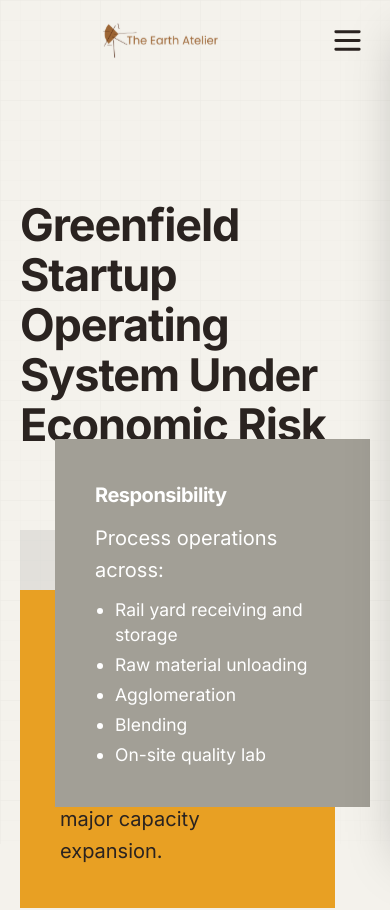
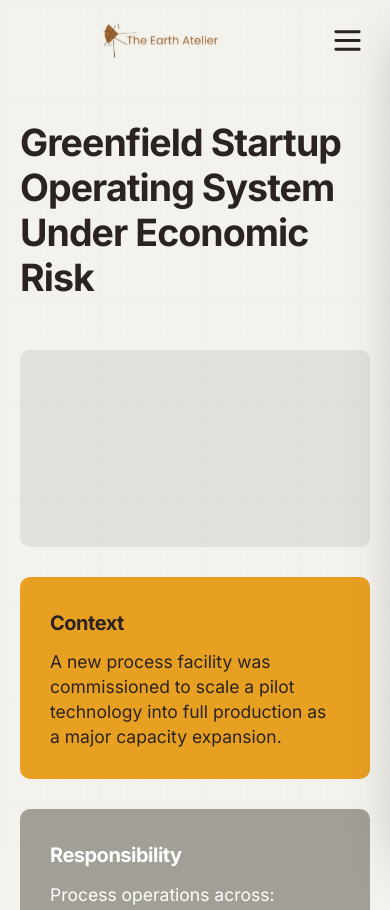
Before and after one commit to ejmoneyyy1/Operational-Consultation-, a Next.js app: page /case-studies in a window 390 px wide. Shown: the top 910 px of the page. Built offline with nearby package versions, Linux system fonts and the light colour scheme.

Commit message:
Mobile fixes, case-studies overlap fix, centered footer and nav

```diff
--- a/app/case-studies/page.tsx
+++ b/app/case-studies/page.tsx
@@ -1,29 +1,29 @@
 export default function CaseStudiesPage() {
   return (
     <>
-      {/* TASK 1: Hero & Overlapping Context Area */}
-      <div className="pt-40 pb-16 max-w-7xl mx-auto px-4 sm:px-6 lg:px-8">
-        <h1 className="text-4xl md:text-5xl font-bold text-brand-soil mb-16 max-w-4xl">
+      {/* TASK 1: Hero & Overlapping Context Area - stacks on mobile to prevent overlap */}
+      <div className="pt-24 pb-12 md:pt-40 md:pb-16 max-w-7xl mx-auto px-4 sm:px-6 lg:px-8">
+        <h1 className="text-3xl md:text-5xl font-bold text-brand-soil mb-10 md:mb-16 max-w-4xl">
           Greenfield Startup Operating System Under Economic Risk
         </h1>
 
-        {/* The Overlapping Grid */}
-        <div className="relative max-w-5xl mx-auto mt-8 mb-32">
+        {/* The Overlapping Grid - relative flow on mobile, absolute on desktop */}
+        <div className="relative max-w-5xl mx-auto mt-8 mb-16 md:mb-32">
           {/* Main Image Placeholder */}
-          <div className="w-full md:w-[80%] ml-auto aspect-video bg-brand-aluminium/20" />
+          <div className="w-full md:w-[80%] ml-auto aspect-video bg-brand-aluminium/20 rounded-lg" />
 
-          {/* Context Box (Orange) */}
-          <div className="absolute top-12 left-0 w-[90%] md:w-96 bg-brand-ochre p-8 z-10">
+          {/* Context Box (Orange) - in flow on mobile, absolute on desktop */}
+          <div className="relative md:absolute md:top-12 md:left-0 mt-6 md:mt-0 w-full md:w-96 bg-brand-ochre p-6 md:p-8 z-10 rounded-lg">
             <h3 className="font-bold text-brand-soil mb-2">Context</h3>
-            <p className="text-brand-soil">
+            <p className="text-brand-soil text-sm md:text-base">
               A new process facility was commissioned to scale a pilot technology into full production as a major capacity expansion.
             </p>
           </div>
 
-          {/* Responsibility Box (Taupe) */}
-          <div className="absolute -bottom-16 right-0 md:-right-8 w-[90%] md:w-96 bg-[#A29F96] p-8 z-10 text-white">
+          {/* Responsibility Box (Taupe) - in flow on mobile, absolute on desktop */}
+          <div className="relative md:absolute md:-bottom-16 md:right-0 md:-right-8 mt-6 md:mt-0 w-full md:w-96 bg-[#A29F96] p-6 md:p-8 z-10 text-white rounded-lg">
             <h3 className="font-bold mb-2">Responsibility</h3>
-            <p className="mb-2">Process operations across:</p>
+            <p className="mb-2 text-sm md:text-base">Process operations across:</p>
             <ul className="list-disc pl-4 text-sm space-y-1">
               <li>Rail yard receiving and storage</li>
               <li>Raw material unloading</li>
```
